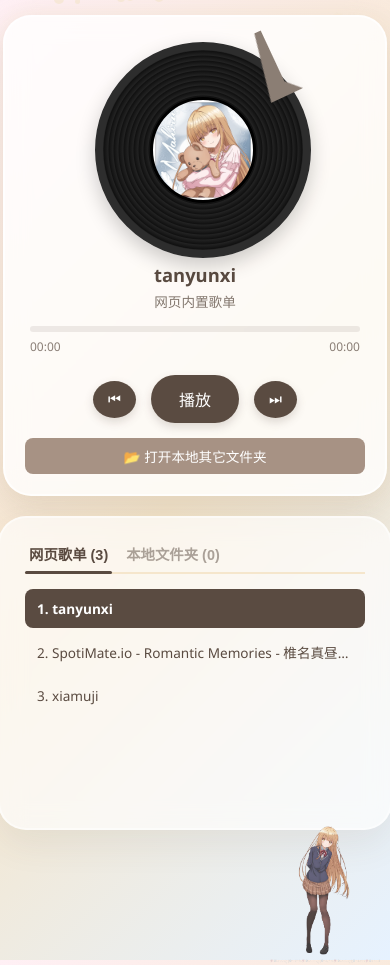
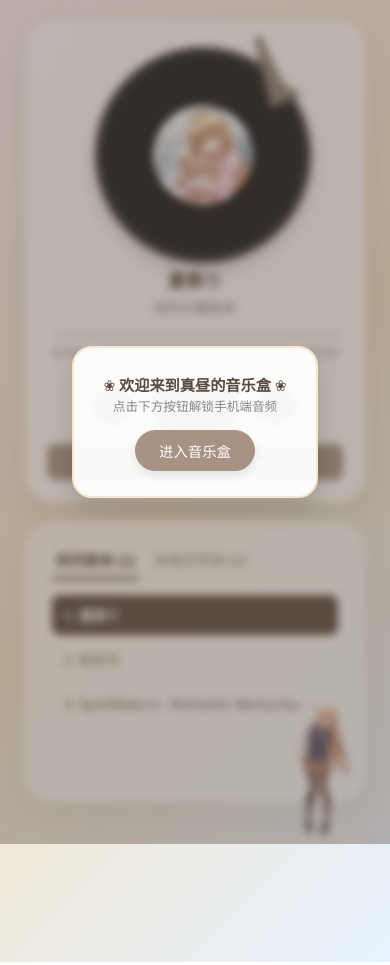
Before and after one commit to lixiang206/bofangqi, a plain HTML site: page index.html in a window 390 px wide. Shown: the top 965 px of the page. Drawn offline with Linux system fonts and the light colour scheme.

Commit message:
Update index.html

```diff
--- a/index.html
+++ b/index.html
@@ -334,7 +334,7 @@
         .mahiru-character:hover .dialogue-bubble { opacity: 1; transform: translateY(0); }
 
         /* ===================================================
-           2. 纯移动端手机适配（仅在屏幕小于 768px 时生效）
+           2. 纯移动端手机适配（进行了轻量增强，包含播放通道解锁提示）
            =================================================== */
         @media (max-width: 768px) {
             body {
@@ -342,49 +342,99 @@
                 overflow-y: auto;
                 height: auto;
                 min-height: 100vh;
+                -webkit-overflow-scrolling: touch;
             }
 
             .main-wrapper {
                 flex-direction: column;
                 align-items: center;
                 gap: 20px;
-                padding: 15px;
+                padding: 20px 15px;
                 width: 100%;
                 box-sizing: border-box;
-                padding-bottom: 130px;
+                padding-bottom: 160px;
             }
 
             .player-container {
                 width: 100%;
                 max-width: 340px;
                 padding: 25px 20px 20px;
+                box-sizing: border-box;
             }
 
             .playlist-container {
                 width: 100%;
                 max-width: 340px;
-                height: 260px;
+                height: 280px;
+                box-sizing: border-box;
             }
 
             .mahiru-character {
+                position: fixed;
                 width: 110px;
                 height: 175px;
                 right: 10px;
-                bottom: -5px;
-                opacity: 0.9;
+                bottom: 0px;
+                opacity: 0.95;
+                z-index: 99;
             }
 
             .dialogue-bubble {
-                bottom: 150px;
+                position: fixed;
+                bottom: 155px;
                 right: 15px;
                 font-size: 0.75rem;
                 padding: 6px 12px;
+                z-index: 100;
             }
             .dialogue-bubble::after { right: 25px; }
+
+            /* 手机端首次进入的互动提示遮罩 */
+            #mobileTouchUnlock {
+                position: fixed;
+                top: 0; left: 0; width: 100%; height: 100%;
+                background: rgba(90, 75, 65, 0.4);
+                backdrop-filter: blur(4px);
+                -webkit-backdrop-filter: blur(4px);
+                z-index: 9999;
+                display: flex;
+                justify-content: center;
+                align-items: center;
+                color: #5A4B41;
+                font-weight: bold;
+            }
+            .unlock-box {
+                background: rgba(255, 255, 255, 0.95);
+                padding: 25px 30px;
+                border-radius: 20px;
+                text-align: center;
+                box-shadow: 0 10px 25px rgba(0,0,0,0.15);
+                border: 2px solid var(--mahiru-gold);
+                animation: pop 0.3s ease;
+            }
+            .unlock-box p { margin: 0 0 15px 0; font-size: 0.95rem; }
+            .unlock-box button {
+                background: #A79284; color: white; border: none;
+                padding: 10px 24px; border-radius: 50px; font-size: 0.9rem;
+                cursor: pointer; box-shadow: 0 4px 10px rgba(0,0,0,0.1);
+            }
+            @keyframes pop { from { transform: scale(0.8); opacity: 0; } to { transform: scale(1); opacity: 1; } }
+        }
+
+        /* 在PC端隐藏手机解锁提示 */
+        @media (min-width: 769px) {
+            #mobileTouchUnlock { display: none !important; }
         }
     </style>
 </head>
 <body>
+
+    <div id="mobileTouchUnlock">
+        <div class="unlock-box">
+            <p>❀ 欢迎来到真昼的音乐盒 ❀<br><small style="color:#888; font-weight:normal;">点击下方按钮解锁手机端音频</small></p>
+            <button id="unlockBtn">进入音乐盒</button>
+        </div>
+    </div>
 
     <div class="decorations" id="decorations"></div>
 
@@ -397,8 +447,8 @@
                 </div>
             </div>
 
-            <div class="song-title" id="songTitle">未载入歌曲</div>
-            <div class="song-artist" id="songArtist">请选择歌单</div>
+            <div class="song-title" id="songTitle">正在加载歌单...</div>
+            <div class="song-artist" id="songArtist">请稍候</div>
 
             <div class="progress-wrapper">
                 <div class="progress-bar-container" id="progressBarContainer">
@@ -426,7 +476,7 @@
                 <button class="tab-btn" id="tabLocal">本地文件夹 (<span id="localCount">0</span>)</button>
             </div>
             <ul class="track-list" id="trackList">
-                <li style="color: #999; text-align: center; padding-top: 50px;">暂无歌曲</li>
+                <li style="color: #999; text-align: center; padding-top: 50px;">正在加载网页歌单...</li>
             </ul>
         </div>
     </div>
@@ -436,16 +486,6 @@
     </div>
 
     <script>
-        // ===================================================
-        // ⚙️ 网页歌单歌曲管理配置：把你在 music 文件夹下的音乐名字直接填在下面！
-        // ⚠️ 记得带上格式后缀（如 .mp3），名字需要与实际文件严格保持一致
-        // ===================================================
-        const myMusicFolderList = [
-            "tanyunxi.mp3",
-            "SpotiMate.io - Romantic Memories - 椎名真昼_CV.石見舞菜香_.mp3",
-            "xiamuji.mp3"
-        ];
-
         const audio = document.getElementById('myAudio');
         const playBtn = document.getElementById('playBtn');
         const prevBtn = document.getElementById('prevBtn');
@@ -474,9 +514,33 @@
         let localSongs = [];
         let currentIndex = 0;
 
-        // 静态化初始化函数：不再发送网络请求，100% 避免跨域限制
-        function initOnlinePlaylist() {
-            onlineSongs = myMusicFolderList.map(name => {
+        // ===================================================
+        // 手机端专享：用户点击互动，静音空跑一次 audio 骗过系统权限限制
+        // ===================================================
+        const mobileTouchUnlock = document.getElementById('mobileTouchUnlock');
+        const unlockBtn = document.getElementById('unlockBtn');
+
+        function unlockMobileAudio() {
+            // 给一串静音或极其微弱的控制，让系统认为用户已经在这个页面授权过音频播放
+            audio.play().then(() => {
+                audio.pause(); // 马上暂停，不影响后续正常加载
+            }).catch(e => console.log('音频通道激活中...'));
+
+            mobileTouchUnlock.style.display = 'none';
+        }
+        unlockBtn.addEventListener('click', unlockMobileAudio);
+        mobileTouchUnlock.addEventListener('click', unlockMobileAudio);
+
+        // 从 music 文件夹内抓取 list.json 的配置文件
+        async function initOnlinePlaylist() {
+            try {
+                const response = await fetch('./music/list.json');
+                if (!response.ok) throw new Error('无法读取 list.json');
+
+                const fileNames = await response.json();
+
+                // 将歌名转换成播放器需要的格式
+                onlineSongs = fileNames.map(name => {
                     return {
                         name: name,
                         url: `./music/${encodeURIComponent(name)}`
@@ -491,9 +555,15 @@
                         loadSong(0, false);
                     }
                 }
+            } catch (err) {
+                console.error('网页歌单加载失败:', err);
+                trackListUI.innerHTML = `<li style="color: #ff7875; text-align: center; padding-top: 40px;">歌单初始化失败<br><small style="color:#aaa;">请确保含有 music/list.json</small></li>`;
+                songTitle.innerText = "载入失败";
+                songArtist.innerText = "请检查配置文件";
+            }
         }
 
-        // 背景粒子飘动
+        // 背景飘花效果
         function createDecorations() {
             const container = document.getElementById('decorations');
             const count = 12;
@@ -512,7 +582,7 @@
         }
         createDecorations();
 
-        // 切换面板标签
+        // 选项卡切换
         tabOnline.addEventListener('click', () => {
             if(currentMode === 'online') return;
             currentMode = 'online';
@@ -542,11 +612,11 @@
             }
         });
 
-        // 导入本地磁盘文件夹功能（保持原样）
+        // 本地文件夹模式
         selectFolderBtn.addEventListener('click', async () => {
             try {
                 if (!window.showDirectoryPicker) {
-                    alert('当前移动端浏览器限制了文件读取 API，请使用 PC 端的 Chrome / Edge 浏览器操作本地文件夹导入。');
+                    alert('当前浏览器不支持此 API，请使用 PC 端的 Chrome / Edge 浏览器操作本地导入。');
                     return;
                 }
                 const dirHandle = await window.showDirectoryPicker();
@@ -638,7 +708,13 @@
         }
 
         function playAudio() {
-            audio.play().catch(err => console.log("已准备就绪，点击播放即可启动"));
+            // 移动端安全策略捕获处理
+            audio.play().catch(err => {
+                console.log("移动端音频拦截，等待进一步交互", err);
+                playBtn.innerText = '播放';
+                disc.style.animationPlayState = 'paused';
+                tonearm.classList.remove('playing');
+            });
             playBtn.innerText = '暂停';
             disc.style.animationPlayState = 'running';
             tonearm.classList.add('playing');
```
Lines whose indentation alone changed are shown as unchanged.
